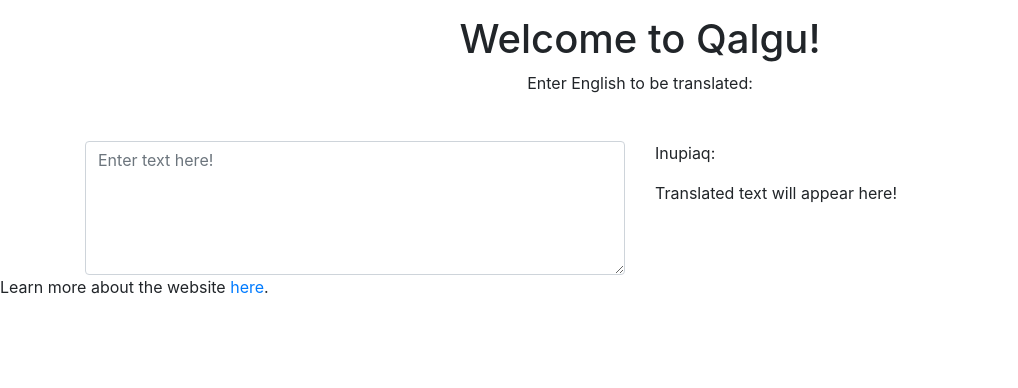
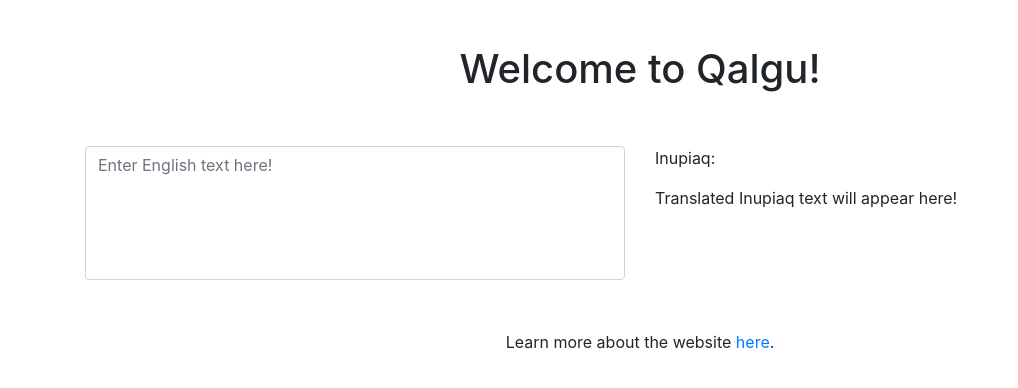
Before and after one commit to peeley/qalgu, a Flask app: page / in a window 1280 px wide. Shown: the top 388 px of the page, without its empty margins (0-1018 px from the left). Run offline with Flask 2, Linux system fonts and the light colour scheme; parts of the project's set-up code (start-up, migrations or seed data) failed here and were passed over; some libraries are stand-ins or nearby versions.

Commit message:
Modified content, organized CSS into own directory

```diff
--- /dev/null
+++ b/static/css/style.css
@@ -0,0 +1,22 @@
+#greeter{
+	padding-top: 45px;
+	padding-bottom: 45px;
+	margin-left: auto;
+	margin-right: auto;
+	text-align: center;
+}
+
+#learnLink{
+	padding-top: 50px;
+	margin-left: auto;
+	margin-right: auto;
+	text-align: center;
+}
+
+#about{
+	padding-top: 45px;
+}
+
+textarea{
+	resize: none;
+}
--- a/static/js/index.js
+++ b/static/js/index.js
@@ -1,3 +1,4 @@
+
 const URL = '/translate?q=';
 let root = document.getElementById("root");
 
@@ -5,8 +6,8 @@ class TranslateInput extends React.Component{
     constructor(props){
         super(props);
         this.state = {
-            text : null,
-            output : "Translated text will appear here!"
+            text : undefined,
+            output : "Translated Inupiaq text will appear here!"
         };
     }
     render(){
@@ -15,9 +16,9 @@ class TranslateInput extends React.Component{
 				<div class="container">
 				<div class="row">
 					<div class="col">
-						<textarea id='inputText' cols="3" rows="5" wrap='hard' class=' form-control'
+						<textarea id='inputText' cols="3" rows="5" wrap='hard' class='form-control'
 							value={this.state.text} onChange={this.handleChange}
-							placeholder={this.state.text === null ? "Enter text here!" : ""}>
+							placeholder={this.state.text === undefined ? "Enter English text here!" : ""}>
 						</textarea>
 					</div>
 					<div class="col">
@@ -56,4 +57,5 @@ class TranslateInput extends React.Component{
 		event.preventDefault();
     }
 }
+
 ReactDOM.render(<TranslateInput />, root);
--- a/templates/about.html
+++ b/templates/about.html
@@ -1,6 +1,7 @@
 {% extends "base.html" %}
 
 {% block body %}
+<div class='container' id='about'>
 <div class='row'>
 	<div class='col'>
 		<h1> About Qalgu </h1>
@@ -14,8 +15,9 @@
 			more about this algorithm or the theory behind it, you can find the research paper
 			<a href="">here</a>.</p>
 			<p> This website and the algorithm behind it is also 100% open-source, and if you'd like to check it
-			out orcontribute, you can find the code on GitHub <a href="https://github.com/peeley/nlp">here</a> and
-			<a href="https://github.com/peeley/qalgu">here</a>.</p>
+			out or contribute, you can find the research code on GitHub <a href="https://github.com/peeley/nlp">
+			here</a> and the website code <a href="https://github.com/peeley/qalgu">here</a>.</p>
 	</div>
 </div>
+</div>
 {% endblock %}
--- a/templates/base.html
+++ b/templates/base.html
@@ -15,6 +15,7 @@
         <script crossorigin src="https://unpkg.com/react-dom@16/umd/react-dom.development.js"></script>
         <!-- JSX -->
         <script src="https://unpkg.com/babel-standalone@6/babel.min.js"></script>
+		<link rel='stylesheet' type='text/css' href={{url_for('static', filename='css/style.css')}}/>
     </head>
     <body>
         {% block body %} {% endblock %}
--- a/templates/index.html
+++ b/templates/index.html
@@ -1,21 +1,17 @@
 {% extends "base.html" %}
 
 {% block body %}
-<style>
-#greeter{
-	padding-top: 15px;
-	padding-bottom: 30px;
-	margin-left: auto;
-	margin-right: auto;
-	text-align: center;
-}
-</style>
 <div id="greeter">
 	<h1>Welcome to Qalgu! </h1>
-	<p>Enter English to be translated:</p>
 </div>
-<div id='root'></div>
-
-<script type="text/babel" src={{ url_for('static', filename='js/index.js') }}></script>
-<p> Learn more about the website <a href='/about'/>here</a>.</p>
+<div id='root'>
+	<script type="text/babel" src={{url_for('static', filename='js/index.js')}}></script>
+</div>
+<div class='container' id='learnLink'>
+	<div class='row'>
+		<div class='col'>
+			<p> Learn more about the website <a href='/about'/>here</a>.</p>
+		</div>
+	</div>
+</div>
 {% endblock %}
```
